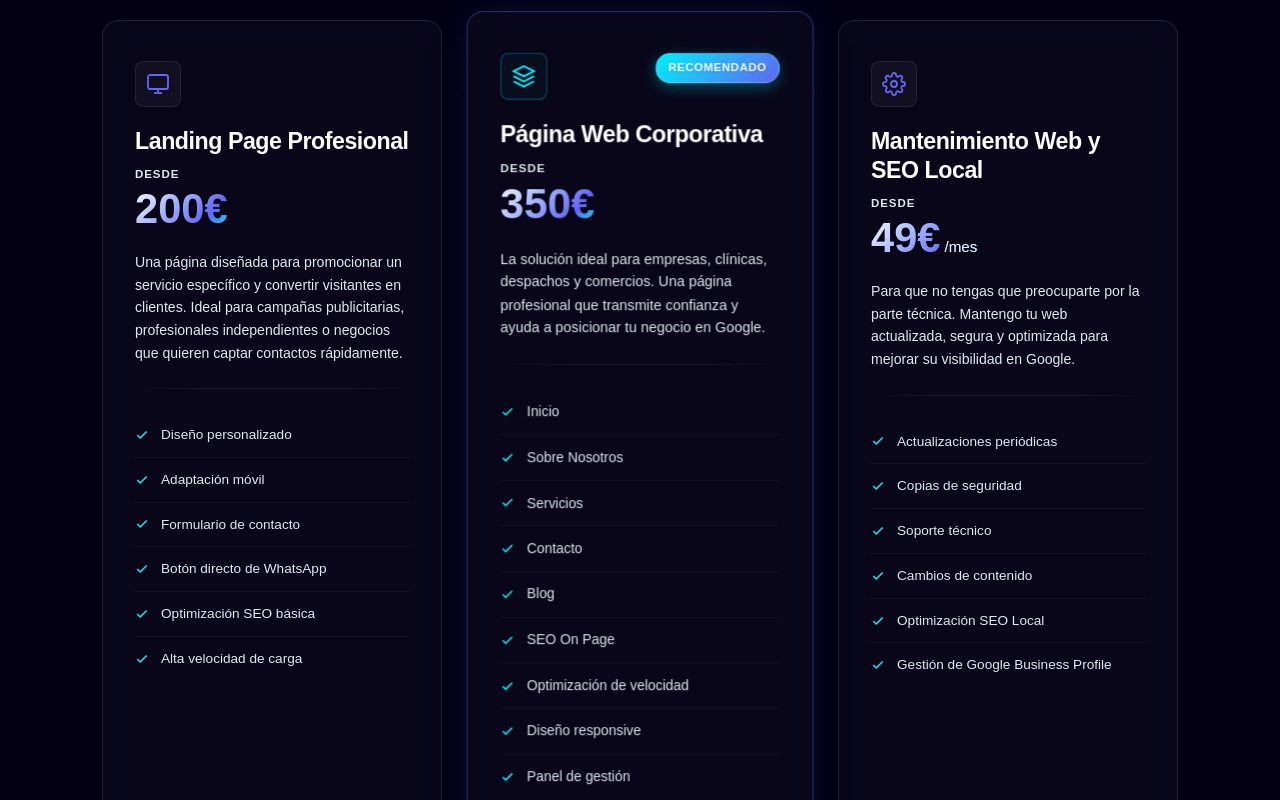
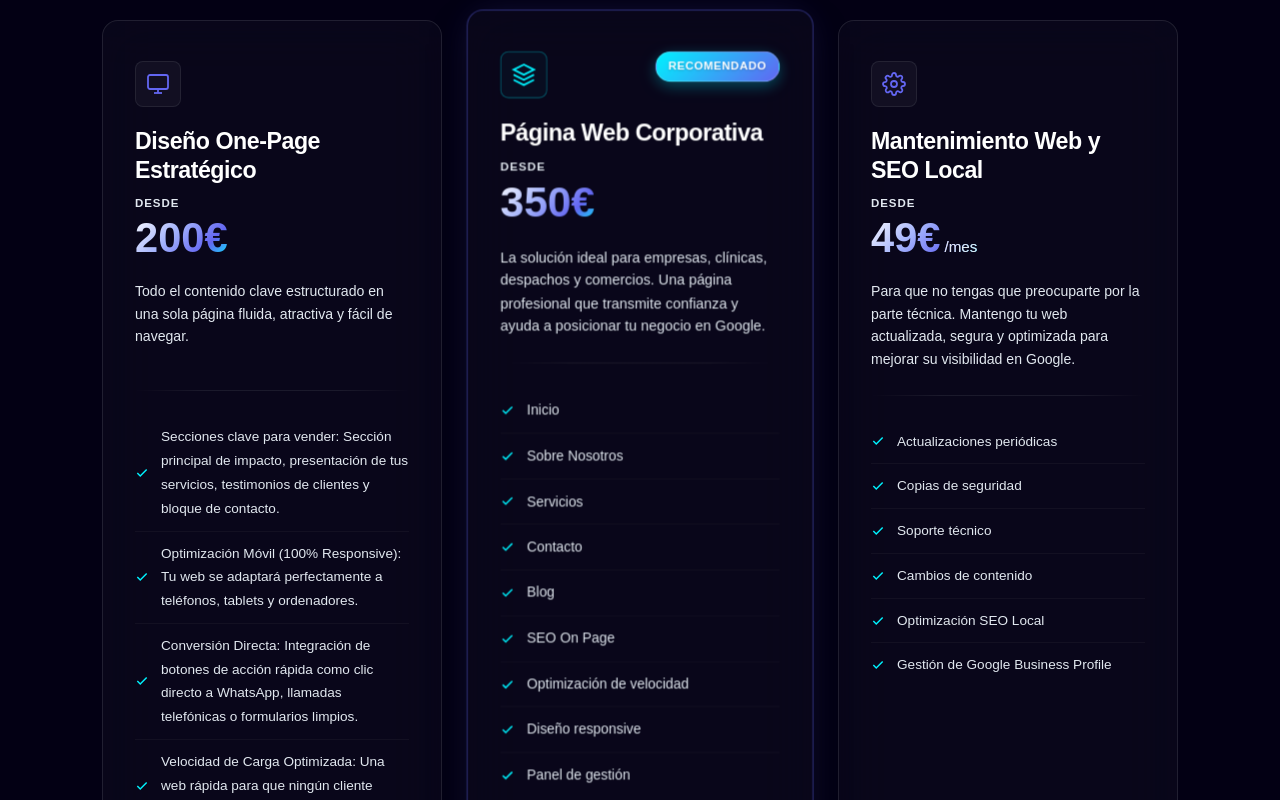
Before and after one commit to polalegredev/portfolio-pol, a React (Vite) app: page / in a window 1280 px wide. Shown: the part 1840-2640 px from the top of the page. Built offline with nearby package versions, Linux system fonts and the light colour scheme.

Commit message:
feat: add translations dictionary for portfolio website content

```diff
--- a/src/translations.js
+++ b/src/translations.js
@@ -33,15 +33,14 @@ export const translations = {
 
         "service-price-landing-label": "Desde",
         "service-price-landing-value": "200€",
-        "service-title-landing": "Landing Page Profesional",
-        "service-desc-landing": "Una página diseñada para promocionar un servicio específico y convertir visitantes en clientes. Ideal para campañas publicitarias, profesionales independientes o negocios que quieren captar contactos rápidamente.",
+        "service-title-landing": "Diseño One-Page Estratégico",
+        "service-desc-landing": "Todo el contenido clave estructurado en una sola página fluida, atractiva y fácil de navegar.",
         "service-bullets-landing": [
-            "Diseño personalizado",
-            "Adaptación móvil",
-            "Formulario de contacto",
-            "Botón directo de WhatsApp",
-            "Optimización SEO básica",
-            "Alta velocidad de carga"
+            "Secciones clave para vender: Sección principal de impacto, presentación de tus servicios, testimonios de clientes y bloque de contacto.",
+            "Optimización Móvil (100% Responsive): Tu web se adaptará perfectamente a teléfonos, tablets y ordenadores.",
+            "Conversión Directa: Integración de botones de acción rápida como clic directo a WhatsApp, llamadas telefónicas o formularios limpios.",
+            "Velocidad de Carga Optimizada: Una web rápida para que ningún cliente potencial se vaya por esperar.",
+            "Textos Legales Obligatorios: Configuración del aviso legal, política de privacidad y cookies según la normativa vigente (RGPD)."
         ],
         "service-link-landing": "Hablemos de tu landing",
 
```
